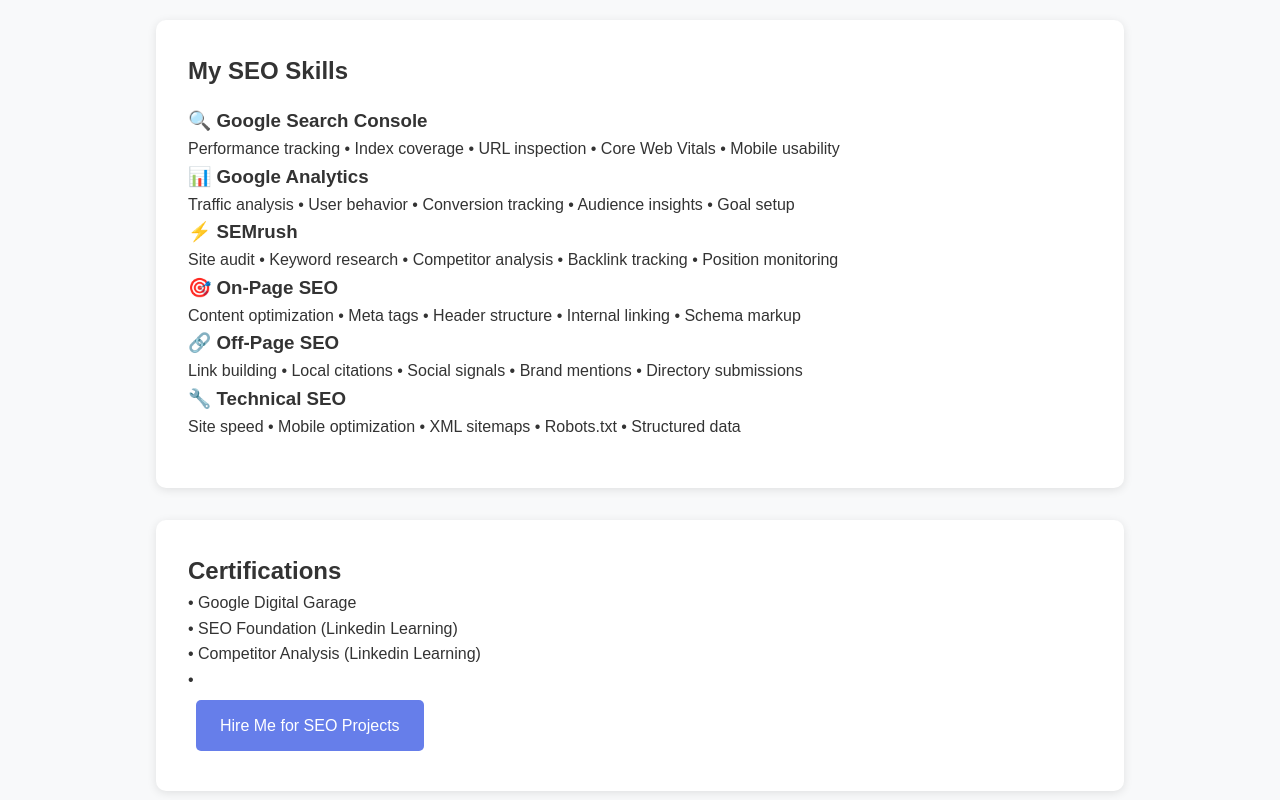
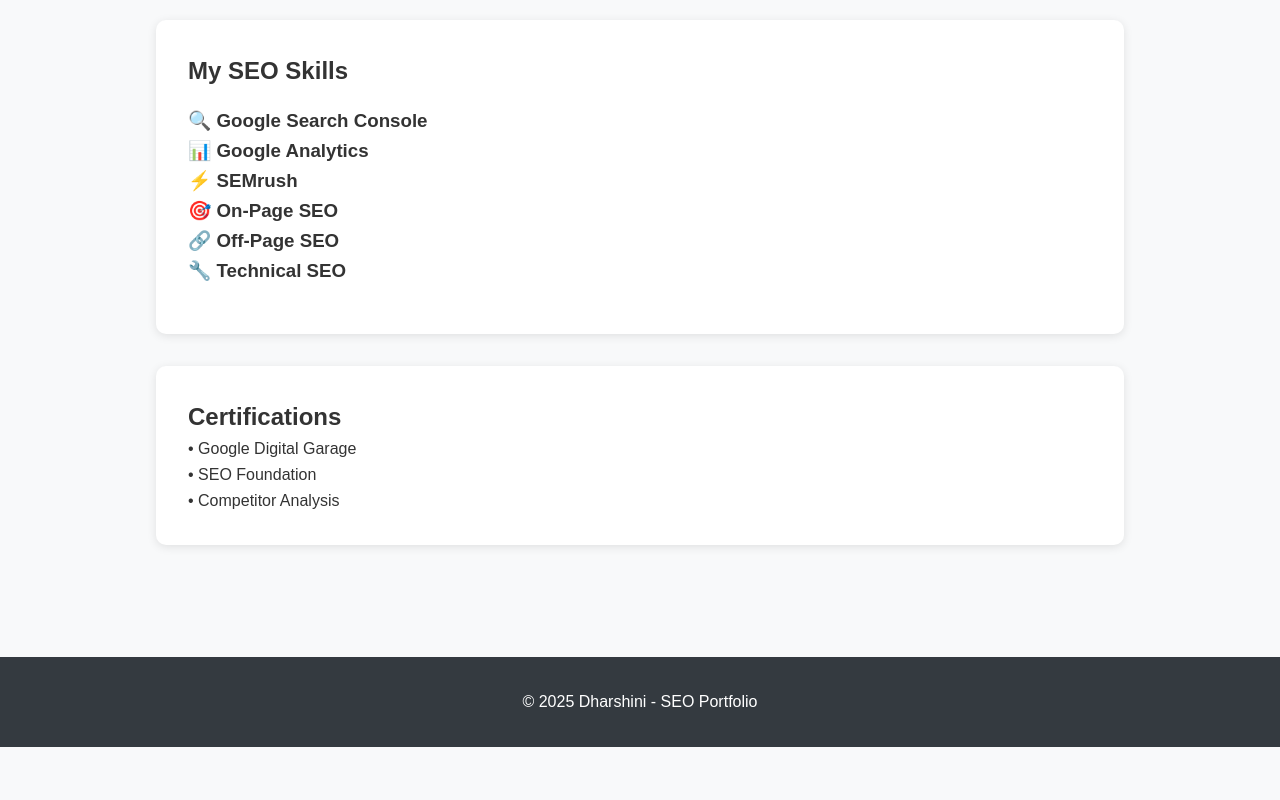
Before and after one commit to vininjtm2000-cyber/seo-portfolio, a plain HTML site: page about.html in a window 1280 px wide. Shown: the part 460-1260 px from the top of the page. After the commit the page ends 1207 px from the top, so only its background shows below. Drawn offline with Linux system fonts and the light colour scheme.

Commit message:
about.html
remove the description of skills

```diff
--- a/about.html
+++ b/about.html
@@ -111,27 +111,27 @@
                 <div class="skills">
     <div class="skill-item">
         <h3>🔍 Google Search Console</h3>
-        <p>Performance tracking • Index coverage • URL inspection • Core Web Vitals • Mobile usability</p>
+     <!--   <p>Performance tracking • Index coverage • URL inspection • Core Web Vitals • Mobile usability</p> -->
     </div>
     <div class="skill-item">
         <h3>📊 Google Analytics</h3>
-        <p>Traffic analysis • User behavior • Conversion tracking • Audience insights • Goal setup</p>
+     <!--   <p>Traffic analysis • User behavior • Conversion tracking • Audience insights • Goal setup</p> -->
     </div>
     <div class="skill-item">
         <h3>⚡ SEMrush</h3>
-        <p>Site audit • Keyword research • Competitor analysis • Backlink tracking • Position monitoring</p>
+     <!--   <p>Site audit • Keyword research • Competitor analysis • Backlink tracking • Position monitoring</p>-->
     </div>
     <div class="skill-item">
         <h3>🎯 On-Page SEO</h3>
-        <p>Content optimization • Meta tags • Header structure • Internal linking • Schema markup</p>
+    <!--    <p>Content optimization • Meta tags • Header structure • Internal linking • Schema markup</p> -->
     </div>
     <div class="skill-item">
         <h3>🔗 Off-Page SEO</h3>
-        <p>Link building • Local citations • Social signals • Brand mentions • Directory submissions</p>
+     <!--   <p>Link building • Local citations • Social signals • Brand mentions • Directory submissions</p>-->
     </div>
     <div class="skill-item">
         <h3>🔧 Technical SEO</h3>
-        <p>Site speed • Mobile optimization • XML sitemaps • Robots.txt • Structured data</p>
+<!--        <p>Site speed • Mobile optimization • XML sitemaps • Robots.txt • Structured data</p> -->
     </div>
 </div>
             </div>
@@ -139,8 +139,8 @@
 
         <div class="content-section">
             <h2>Certifications</h2>
-            <p>• Google Digital Garage <br>• SEO Foundation (Linkedin Learning) <br>• Competitor Analysis (Linkedin Learning)<br>• </p>
-            <a href="contact.html" class="btn">Hire Me for SEO Projects</a>
+            <p>• Google Digital Garage <br>• SEO Foundation <br>• Competitor Analysis <br></p>
+    <!--        <a href="contact.html" class="btn">Hire Me for SEO Projects</a> -->
         </div>
     </div>
 
```
